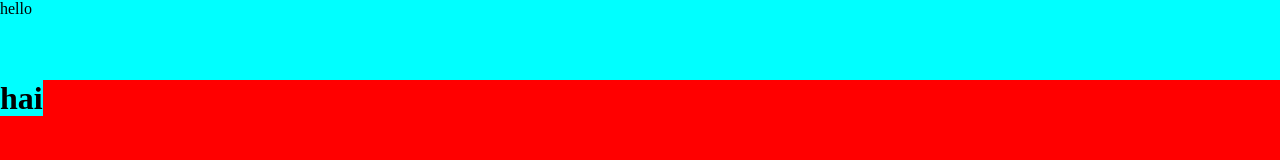
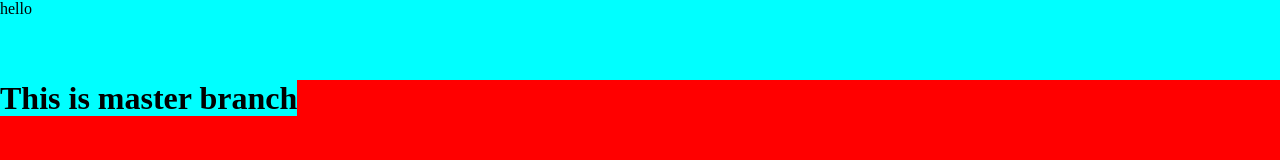
Before and after one commit to kongaHimabindu/gitsecond-level, a plain HTML site: page index.html in a window 1280 px wide. Drawn offline with Linux system fonts and the light colour scheme.

Commit message:
Changesapply

```diff
--- a/index.html
+++ b/index.html
@@ -45,7 +45,7 @@
             <div class="content3">
                 bihvc
             </div> -->
-            <h1 class="demo" id="demo1">hai</h1>
+            <h1 class="demo" id="demo1">This is master branch</h1>
         </div>
 
     </div>
```
